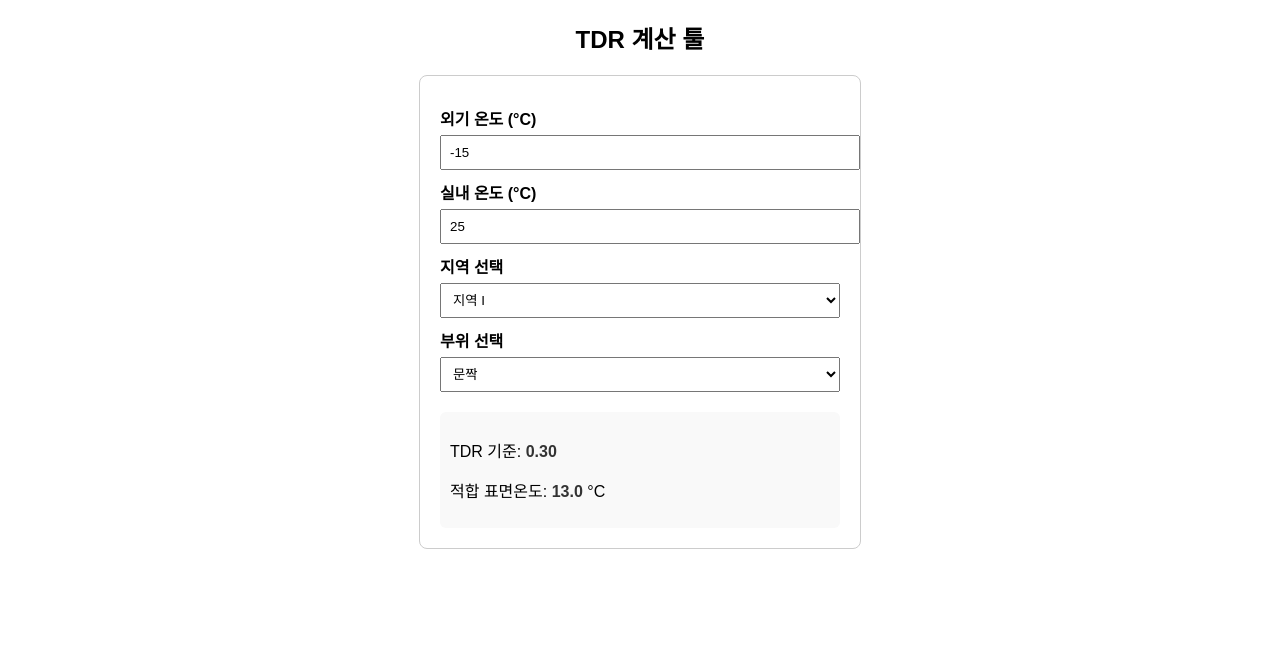
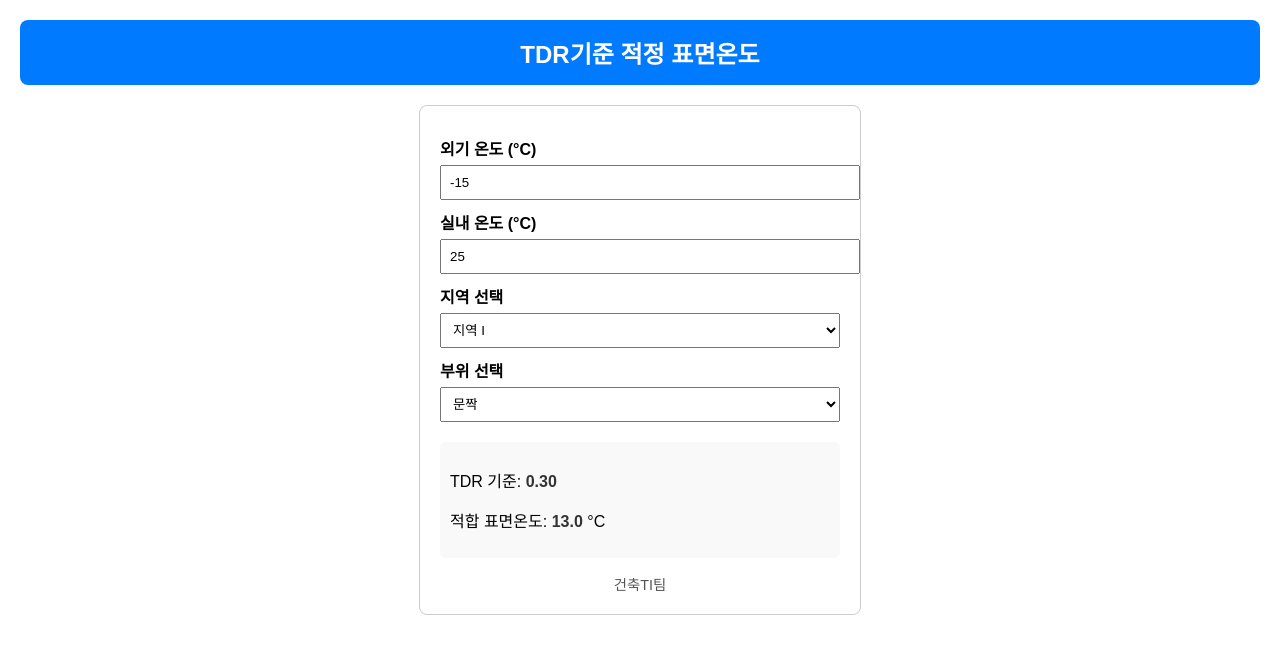
Before and after one commit to jsleeenergy-ux/TVS-TDR, a plain HTML site: page index.html in a window 1280 px wide. Drawn offline with Linux system fonts and the light colour scheme.

Commit message:
Update index.html

```diff
--- a/index.html
+++ b/index.html
@@ -7,16 +7,41 @@
 <title>TDR 계산 툴</title>
 <style>
     body { font-family: Arial, sans-serif; margin: 20px; padding: 0; }
-    h2 { text-align: center; }
-    .container { max-width: 400px; margin: auto; padding: 20px; border: 1px solid #ccc; border-radius: 8px; }
+    h2 {
+        text-align: center;
+        background-color: #007BFF; /* 파란색 */
+        color: white;
+        padding: 15px;
+        border-radius: 8px;
+        margin-bottom: 20px;
+        font-size: 1.5em;
+    }
+    .container {
+        max-width: 400px;
+        margin: auto;
+        padding: 20px;
+        border: 1px solid #ccc;
+        border-radius: 8px;
+    }
     label { display: block; margin-top: 10px; font-weight: bold; }
     input, select { width: 100%; padding: 8px; margin-top: 5px; }
-    .result { margin-top: 20px; padding: 10px; background: #f9f9f9; border-radius: 6px; }
+    .result {
+        margin-top: 20px;
+        padding: 10px;
+        background: #f9f9f9;
+        border-radius: 6px;
+    }
     .result span { font-weight: bold; color: #333; }
+    .footer {
+        text-align: center;
+        margin-top: 15px;
+        font-size: 0.9em;
+        color: #555;
+    }
 </style>
 </head>
 <body>
-<h2>TDR 계산 툴</h2>
+<h2>TDR기준 적정 표면온도</h2>
 <div class="container">
     <label for="outTemp">외기 온도 (°C)</label>
     <input type="number" id="outTemp" value="-15" step="0.1">
@@ -45,6 +70,8 @@
         <p>TDR 기준: <span id="tdrValue">-</span></p>
         <p>적합 표면온도: <span id="surfaceTemp">-</span> °C</p>
     </div>
+
+    <div class="footer">건축TI팀</div>
 </div>
 
 <script>
```
